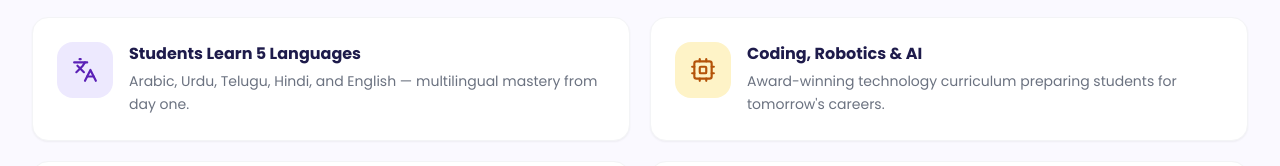
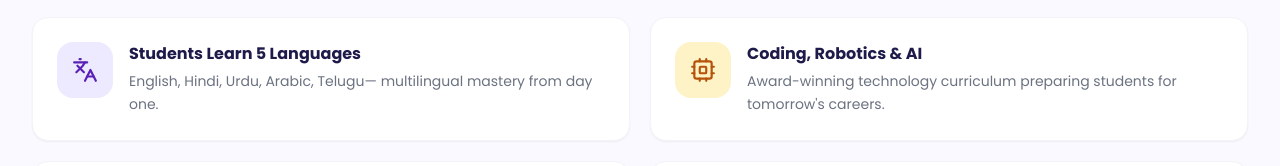
Before and after one commit to qayyum786-sa/IPS-Landing-Page, a React (Vite) app: page / in a window 1280 px wide. Shown: the part 2738-2904 px from the top of the page. Built offline with nearby package versions, Linux system fonts and the light colour scheme.

Commit message:
Update map URL for Jahanuma branch, refine language description in Highlights, and correct exam results statistic in Stats

```diff
--- a/src/components/Branches.jsx
+++ b/src/components/Branches.jsx
@@ -22,7 +22,7 @@ const BRANCHES = [
     name: 'Jahanuma',
     phone: '9133995666',
     address: 'Jahanuma, Hyderabad, Telangana',
-    mapUrl: 'https://maps.google.com/?q=Jahanuma+Hyderabad',
+    mapUrl: 'https://maps.app.goo.gl/zHTraUMFEg6N5NfHA?g_st=aw',
     color: 'from-blue-600 to-blue-800',
     glow: 'shadow-blue-200',
   },
--- a/src/components/Highlights.jsx
+++ b/src/components/Highlights.jsx
@@ -6,7 +6,7 @@ const FEATURES = [
     icon: <Languages size={26} />,
     bg: 'bg-violet-100', color: 'text-ips-purple',
     title: 'Students Learn 5 Languages',
-    desc: 'Arabic, Urdu, Telugu, Hindi, and English — multilingual mastery from day one.',
+    desc: 'English, Hindi, Urdu, Arabic, Telugu— multilingual mastery from day one.',
   },
   {
     icon: <Cpu size={26} />,
--- a/src/components/Stats.jsx
+++ b/src/components/Stats.jsx
@@ -1,7 +1,7 @@
 import React, { useEffect, useRef, useState } from 'react'
 
 const STATS = [
-  { end: 100, suffix: '%', label: 'Result in Board Exams', desc: '7 consecutive years of perfect pass rates — an unbroken record of academic excellence', color: 'text-emerald-300' },
+  { end: 100, suffix: '%', label: 'Result in Board Exams', desc: '8 consecutive years of perfect pass rates — an unbroken record of academic excellence', color: 'text-emerald-300' },
   { end: 80,  suffix: '%', label: 'Students Secured Distinction', desc: '4 in 5 students achieve distinction — our methods consistently produce top performers', color: 'text-violet-300' },
   { end: 60,  suffix: '+', label: 'Hifz-e-Qur\'an Completions', desc: 'Students who memorised the Qur\'an in full alongside their complete academic studies', color: 'text-amber-300' },
 ]
```
